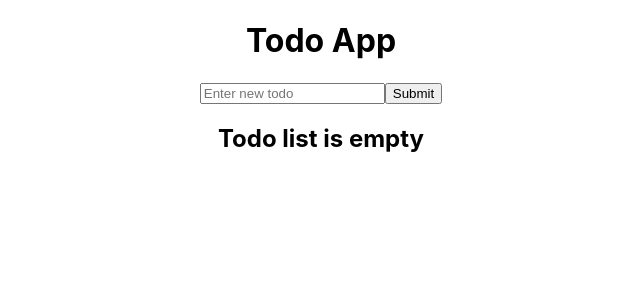
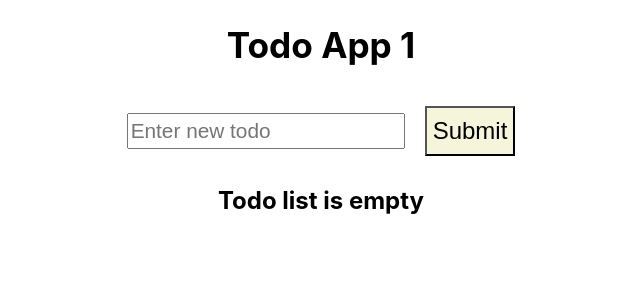
Before and after one commit to GitHubStanislav/react-to-do-app1, a React (Create React App) app: page / in a window 1280 px wide. Shown: the top 300 px of the page, without its empty margins (319-959 px from the left). Built offline with nearby package versions, Linux system fonts and the light colour scheme.

Commit message:
add form styles

```diff
--- a/src/App.css
+++ b/src/App.css
@@ -1,3 +1,10 @@
 .App {
   text-align: center;
+  max-width: 600px;
+  margin: 0 auto;
 }
+
+h1 {
+  font-size: 2.2rem;
+  margin-bottom: 40px;
+}
--- a/src/App.js
+++ b/src/App.js
@@ -16,6 +16,7 @@
   }
   return (
       <div className="App">
+       <h1>Todo App 1</h1>
         <TodoForm addTodo ={addTodoHandler}/>
         <TodoList todos={todos} deleteTodo={deleteTodoHandler}/>
       </div>
--- a/src/components/Todos/TodoForm.js
+++ b/src/components/Todos/TodoForm.js
@@ -1,4 +1,5 @@
 import { useState } from "react";
+import styles from './TodoForm.module.css'
 
 function TodoForm({ addTodo }) {
   const [text, setText] = useState("");
@@ -8,17 +9,14 @@
     setText("");
   };
   return (
-    <div>
+    <div className={styles.todoFormContainer}>
       <form onSubmit={onSubmitHandler}>
-        <label>
-          <h1>Todo App</h1>
           <input
             onChange={(event) => setText(event.target.value)}
             value={text}
             type="text"
             placeholder="Enter new todo "
           />
-        </label>
         <button type="submit">Submit</button>
       </form>
     </div>
--- a/src/components/Todos/TodoForm.module.css
+++ b/src/components/Todos/TodoForm.module.css
@@ -0,0 +1,32 @@
+.todoFormContainer {
+  margin-bottom: 30px;
+}
+.todoFormContainer form {
+  display: flex;
+  align-items: center;
+  justify-content: center;
+}
+
+.todoFormContainer input {
+  width: 45%;
+  height: 30px;
+  font-size: 1.3rem;
+}
+
+.todoFormContainer button {
+  margin-left: 20px;
+  height: 50px;
+  cursor: pointer;
+  background-color: beige;
+  font-size: 1.5rem;
+}
+
+.todoFormContainer button:hover {
+  background-color: rgb(240, 240, 155);
+}
+
+.todoFormContainer input button {
+  padding: 10px 15px;
+  border: none;
+  border-radius: 5px;
+}
```
